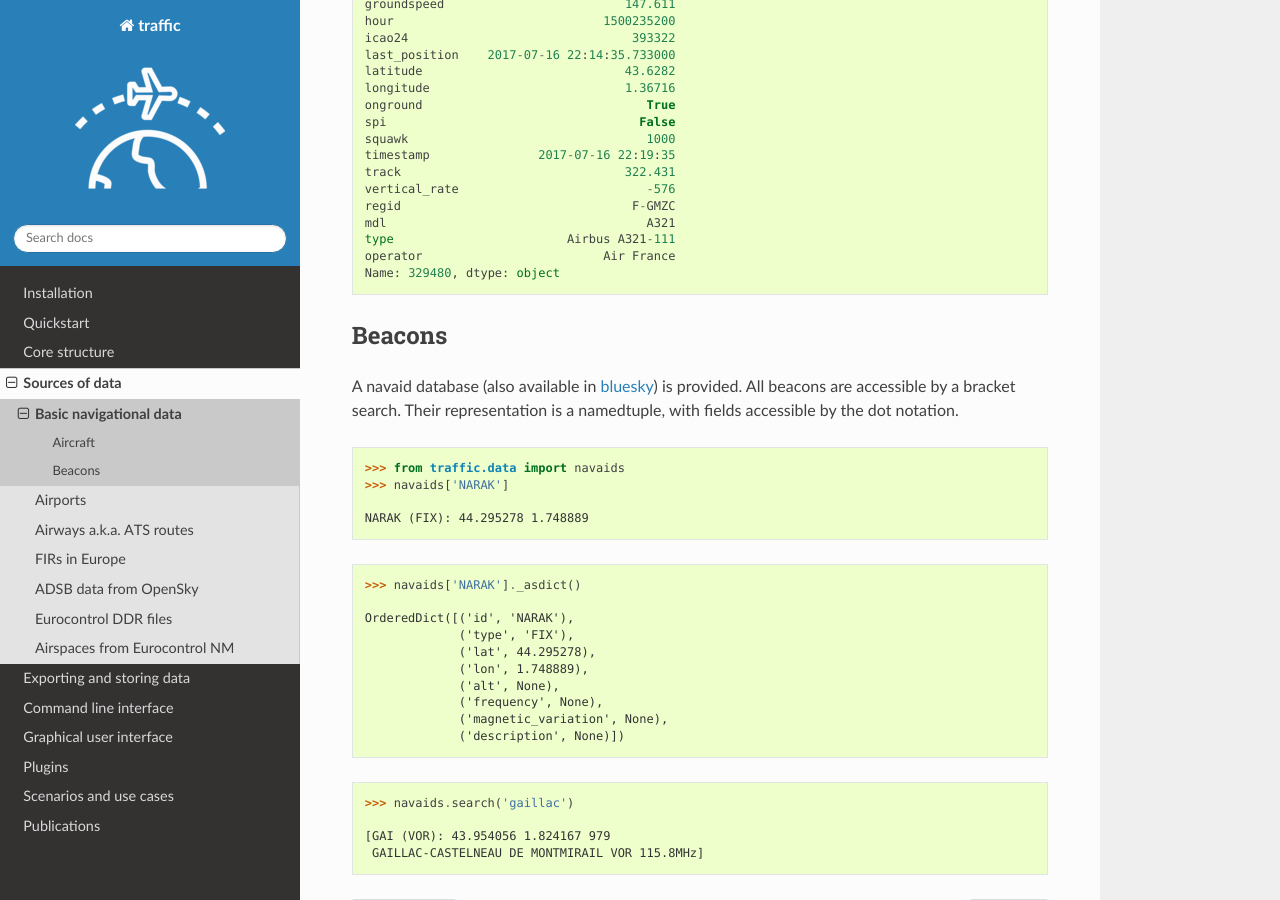
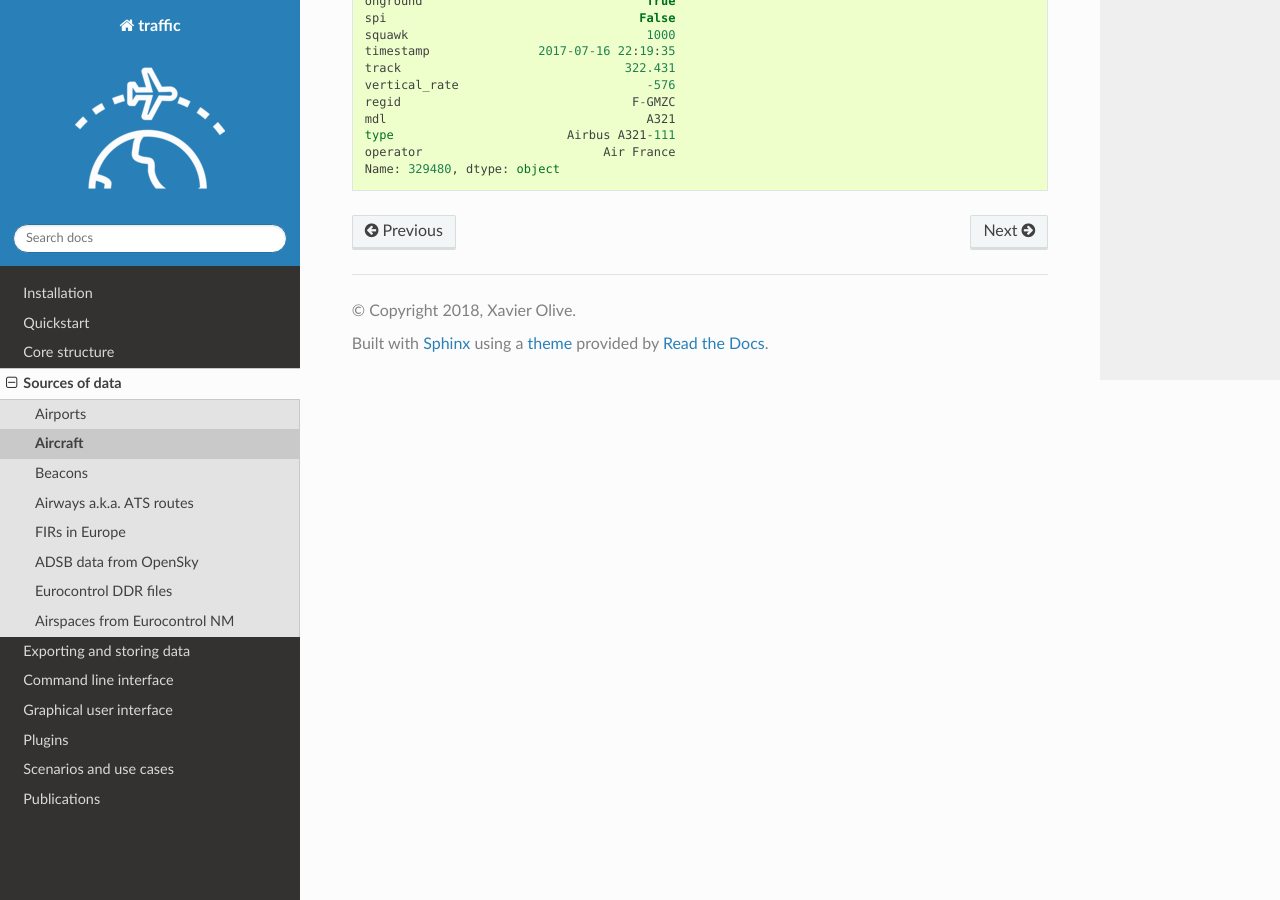
Before and after one commit to xoolive/traffic, a Sphinx documentation site: the page built from docs/aircraft.rst, in a window 1280 px wide and 900 px high, scrolled down 1152 px. Built offline with Sphinx 7.4.7 and the Read the Docs theme 2.0.0, drawn with Linux system fonts in a browser that asks for light colours; nearby versions of some CDN libraries; a script that is not in the unit is left out; comment, search, counter and statistics services are not loaded; some of the changed text lies outside the part shown.

Commit message:
mockup for sources of data

```diff
--- a/docs/data_basic.rst
+++ b/docs/aircraft.rst
@@ -1,13 +1,5 @@
-
-Basic navigational data
------------------------
-
-Basic data about airports, aircraft, beacons and airways are available
-in the package.
-
-
 Aircraft
-~~~~~~~~
+--------
 
 The aircraft database by `junzis <https://junzisun.com/adb/>`__ is
 available through the library.
@@ -211,45 +203,3 @@ structure with aircraft models.
     type                        Airbus A321-111
     operator                         Air France
     Name: 329480, dtype: object
-
-
-
-
-Beacons
-~~~~~~~
-
-A navaid database (also available in
-`bluesky <https://github.com/ProfHoekstra/bluesky>`__) is provided. All
-beacons are accessible by a bracket search. Their representation is a
-namedtuple, with fields accessible by the dot notation.
-
-.. code:: python
-
-    >>> from traffic.data import navaids
-    >>> navaids['NARAK']
-
-    NARAK (FIX): 44.295278 1.748889
-
-
-
-.. code:: python
-
-    >>> navaids['NARAK']._asdict()
-
-    OrderedDict([('id', 'NARAK'),
-                 ('type', 'FIX'),
-                 ('lat', 44.295278),
-                 ('lon', 1.748889),
-                 ('alt', None),
-                 ('frequency', None),
-                 ('magnetic_variation', None),
-                 ('description', None)])
-
-
-
-.. code:: python
-
-    >>> navaids.search('gaillac')
-
-    [GAI (VOR): 43.954056 1.824167 979
-     GAILLAC-CASTELNEAU DE MONTMIRAIL VOR 115.8MHz]
--- a/docs/data.rst
+++ b/docs/data.rst
@@ -4,8 +4,9 @@ Sources of data
 .. toctree::
     :maxdepth: 1
 
-    data_basic
     airports
+    aircraft
+    navaids
     airways
     eurofirs
     opensky_usage
```
Also changed, not shown: docs/navaids.rst (added, +38 -0 lines).
